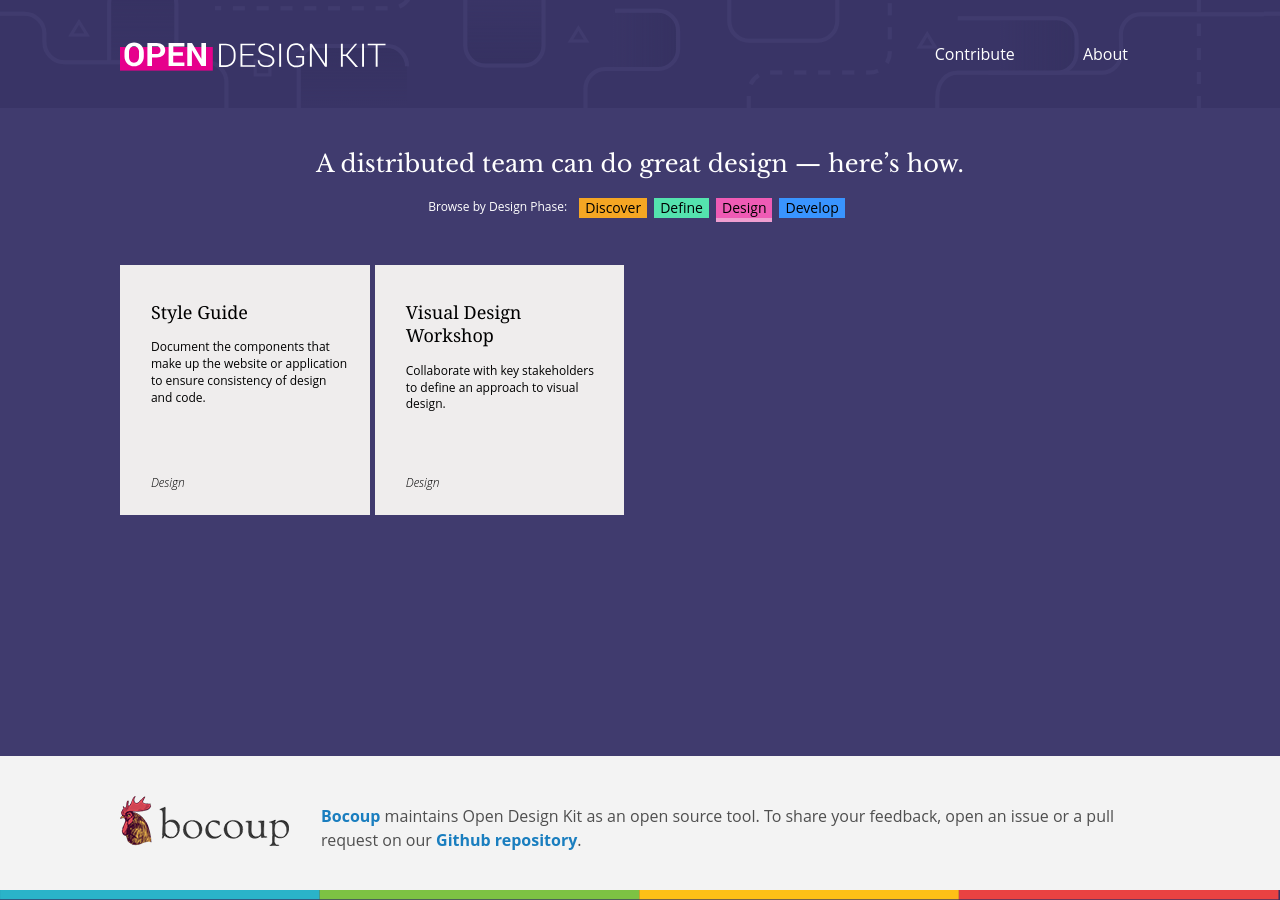
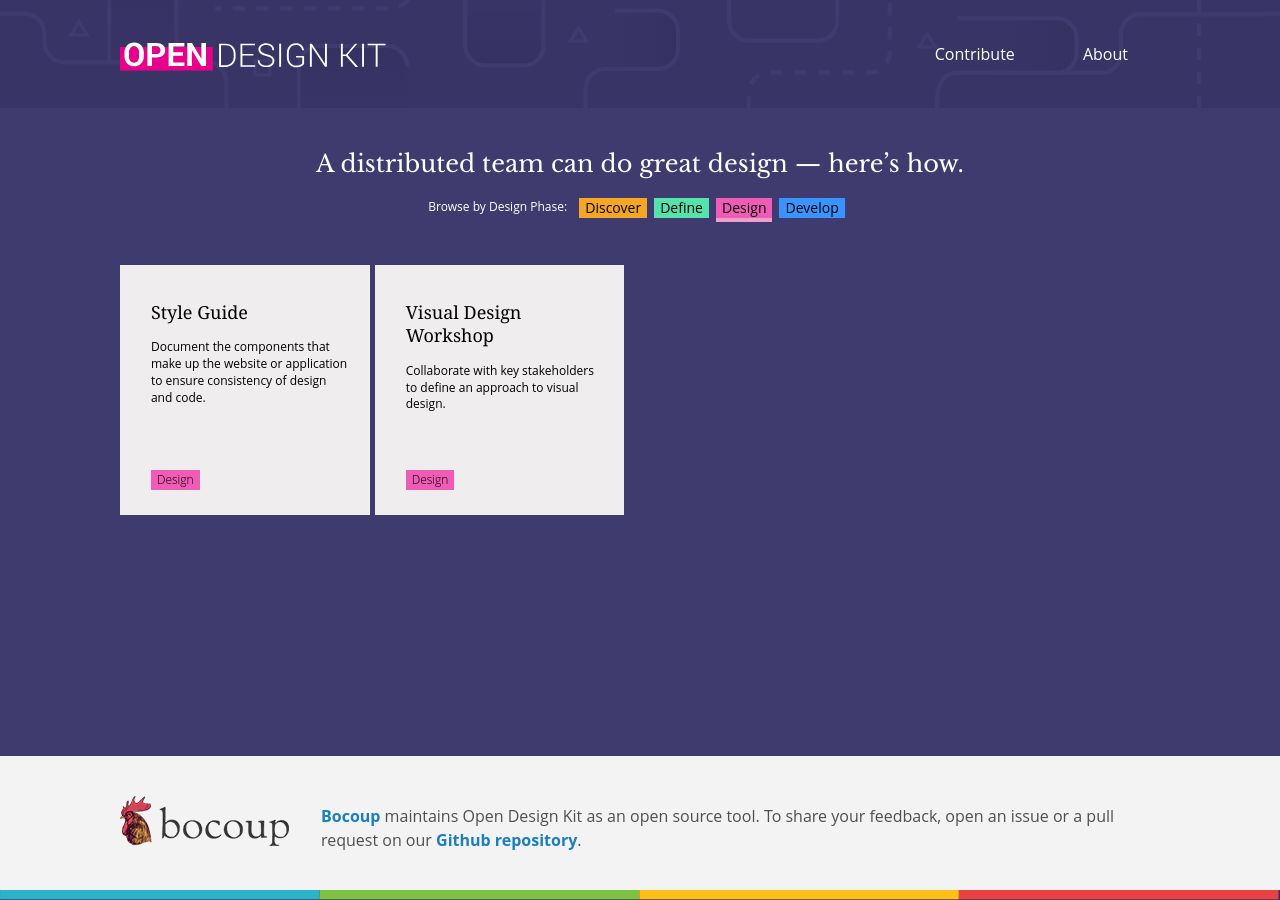
Before and after one commit to open-design-kit/opendesignkit, a Jekyll site: the page built from phases/design.html, in a window 1280 px wide. Built offline with Jekyll 4.4.1, drawn with Linux system fonts in a browser that asks for light colours.

Commit message:
Adds color background to in-card tags

```diff
--- a/css/styles.css
+++ b/css/styles.css
@@ -710,10 +710,26 @@ a.method-list-link:focus {
     bottom: 10%;
     display: block;
     font-size: .75em;
-    font-style: italic;
     font-weight: 200;
     position: absolute;
     text-transform: capitalize;
+    padding: 3px 6px;
+}
+
+.discover .method-list-tag {
+    background-color: #F5A623;
+}
+
+.define .method-list-tag {
+    background-color: #54E3AE;
+}
+
+.design .method-list-tag {
+    background-color: #EF5BB5;
+}
+
+.develop .method-list-tag {
+    background-color: #3994FF;
 }
 
 .methods-list-item-more {
@@ -1156,6 +1172,7 @@ Mid-BP:				High BP:
     background-color: #EF5BB5;
 }
 
+
 .method-header-view {
     left: 0;
     position: absolute;
--- a/phases/define.html
+++ b/phases/define.html
@@ -11,7 +11,7 @@ current: define
             <ul class="method-list">
                 {% assign item = site.methods |  where: 'category', 'define' %}
                 {% for item in item %}
-                    <li class="method-list-item">
+                    <li class="method-list-item {{ item.category }}">
                         <a class="method-list-link" href="{{ item.url }}">
                             <h2 class="method-list-hed">{{ item.title }}</h2>
                             <p class="method-list-desc">{{ item.teaser }}</p>
--- a/phases/design.html
+++ b/phases/design.html
@@ -11,7 +11,7 @@ current: design
             <ul class="method-list">
                 {% assign item = site.methods |  where: 'category', 'design' %}
                 {% for item in item %}
-                    <li class="method-list-item">
+                    <li class="method-list-item {{ item.category }}">
                         <a class="method-list-link" href="{{ item.url }}">
                             <h2 class="method-list-hed">{{ item.title }}</h2>
                             <p class="method-list-desc">{{ item.teaser }}</p>
--- a/phases/develop.html
+++ b/phases/develop.html
@@ -11,7 +11,7 @@ current: develop
             <ul class="method-list">
                 {% assign item = site.methods |  where: 'category', 'develop' %}
                 {% for item in item %}
-                    <li class="method-list-item">
+                    <li class="method-list-item {{ item.category }}">
                         <a class="method-list-link" href="{{ item.url }}">
                             <h2 class="method-list-hed">{{ item.title }}</h2>
                             <p class="method-list-desc">{{ item.teaser }}</p>
--- a/phases/discover.html
+++ b/phases/discover.html
@@ -11,7 +11,7 @@ current: discover
             <ul class="method-list">
                 {% assign item = site.methods |  where: 'category', 'discover' %}
                 {% for item in item %}
-                    <li class="method-list-item">
+                    <li class="method-list-item {{ item.category }}">
                         <a class="method-list-link" href="{{ item.url }}">
                             <h2 class="method-list-hed">{{ item.title }}</h2>
                             <p class="method-list-desc">{{ item.teaser }}</p>
```
